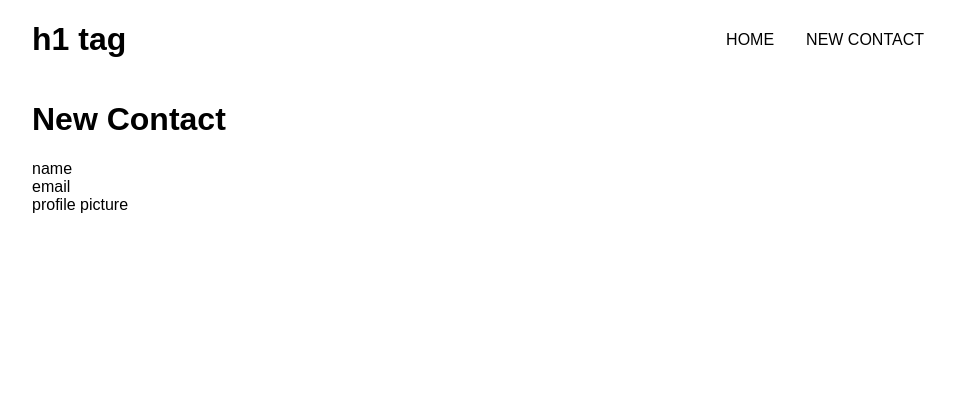
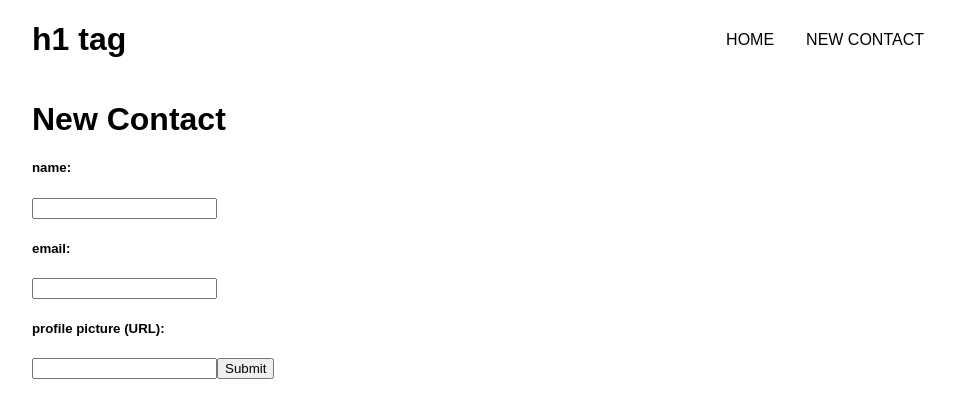
Before and after one commit to ga-wdi-exercises/checkpoint-react, a React (Create React App) app: page /new-contact in a window 1280 px wide. Shown: the top 418 px of the page, without its empty margins (158-1113 px from the left). Built offline with nearby package versions, Linux system fonts and the light colour scheme.

Commit message:
NewContact finished, now 18/18.  NewContact passes test, but does not actually function

```diff
--- a/src/components/NewContact/NewContact.js
+++ b/src/components/NewContact/NewContact.js
@@ -1,14 +1,42 @@
 import React, { Component } from 'react'
 
 export default class NewContact extends Component {
+  constructor(props) {
+    super(props)
+    this.state = {
+      name: null,
+      email: null,
+      profile_picture: null
+    }
+  }
+  // https://reactjs.org/docs/forms.html
+  handleChange = event => {
+    this.setState({ value: event.target.value })
+  }
+  // https://reactjs.org/docs/forms.html
+  handleSubmit = event => {
+    event.preventDefault()
+  }
   render() {
     return (
-      <div>
-        <h1>New Contact</h1>
-        <form>name</form>
-        <form>email</form>
-        <form>profile picture</form>
-      </div>
+      // https://reactjs.org/docs/forms.html
+
+      <form onSubmit={this.handleSubmit}>
+        <label>
+          <h1>New Contact</h1>
+          <h5>name: </h5>
+          <input type='text' name='name' onChange={this.handleChange} />
+          <h5>email: </h5>
+          <input type='text' name='email' onChange={this.handleChange} />
+          <h5>profile picture (URL): </h5>
+          <input
+            type='text'
+            name='profile_picture'
+            onChange={this.handleChange}
+          />
+        </label>
+        <input type='submit' value='Submit' />
+      </form>
     )
   }
 }
@@ -17,6 +45,5 @@ export default class NewContact extends Component {
 /* <NewContact>
 Your <NewContact> component should render:
 
-An <h1> with a text of New Contact
 A form with inputs for the name, email and profile_picture. */
 // }
```
